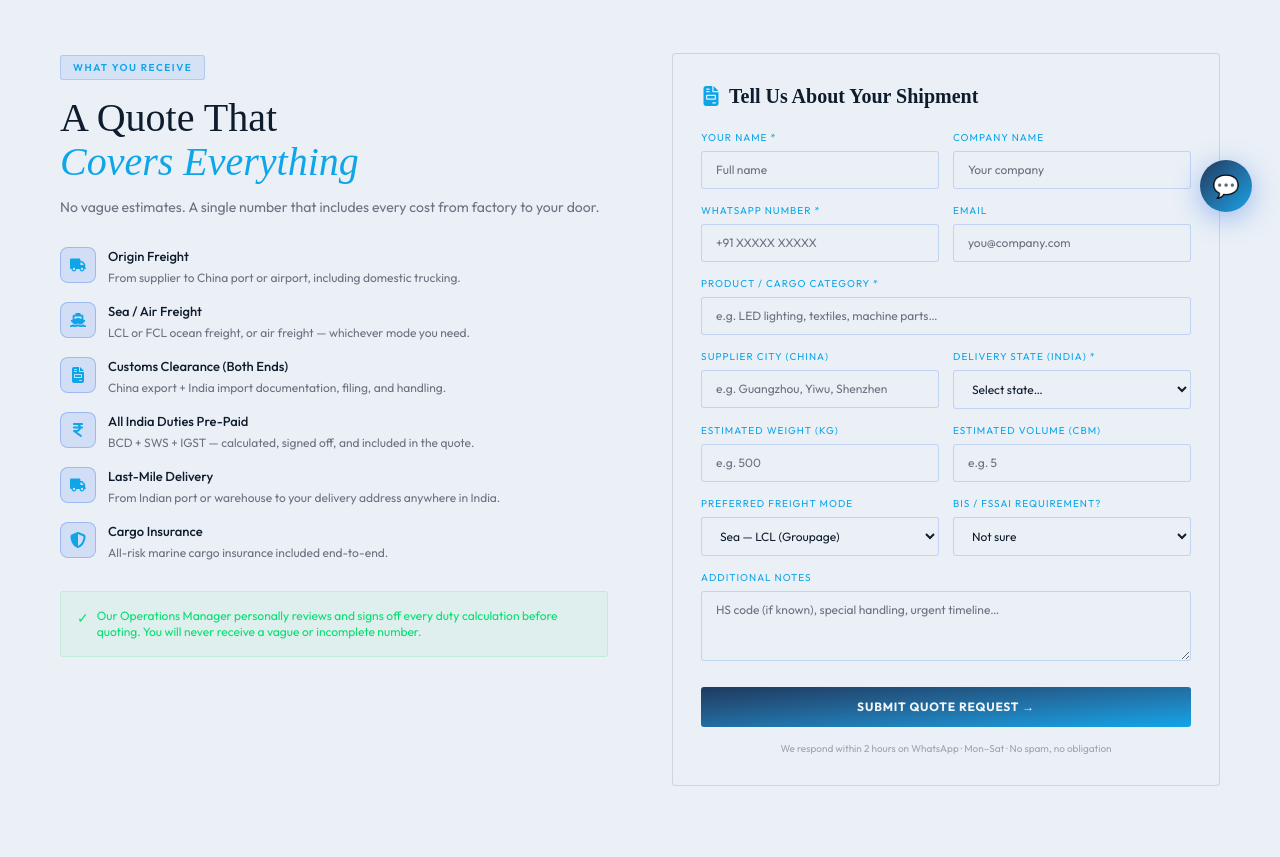
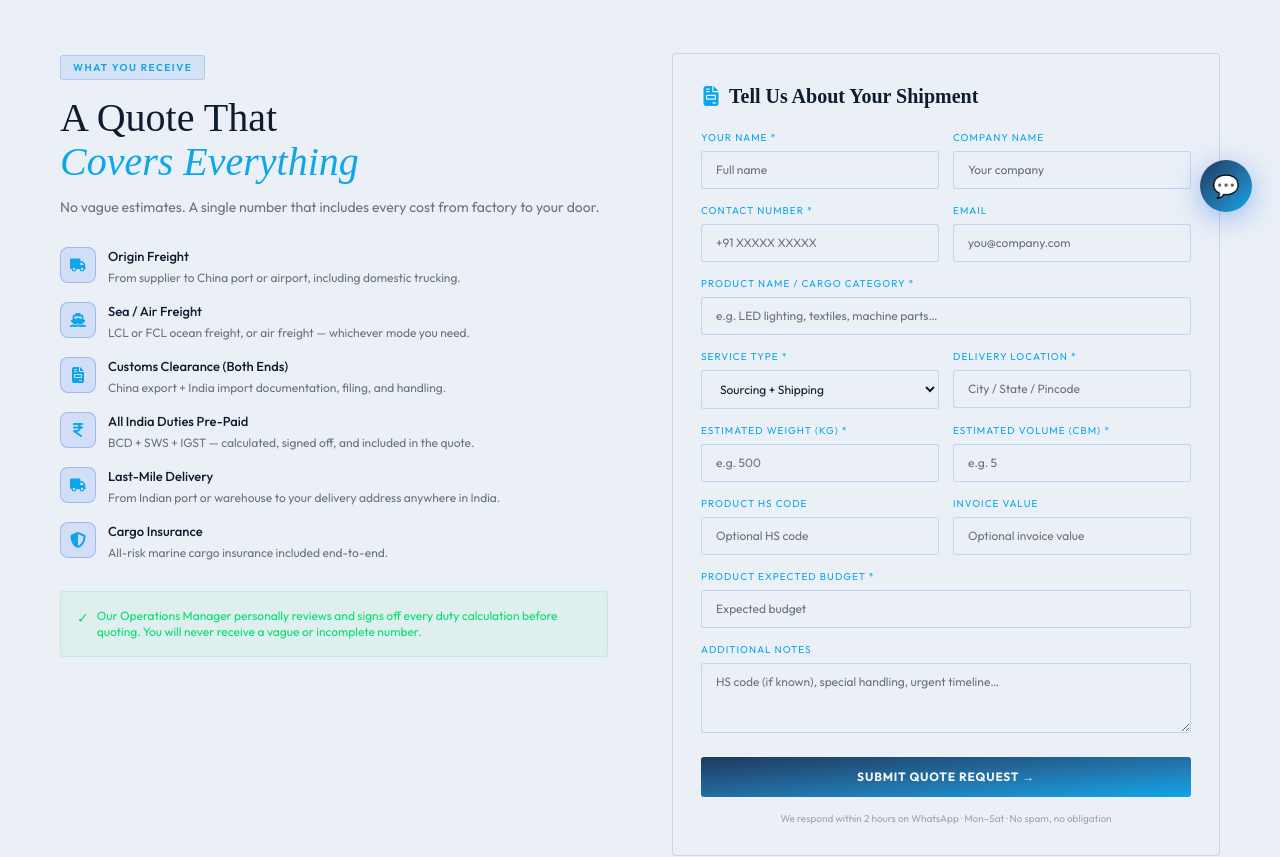
Before and after one commit to ctiddp-it/ctiddp-new-web, a Next.js app: page /quote in a window 1280 px wide. Shown: the part 560-1417 px from the top of the page. Built offline with nearby package versions, Linux system fonts and the light colour scheme; no server answers.

Commit message:
feat(quote form): integrated quote form with CRM lead ingestion API

```diff
--- a/src/app/quote/GetQuoteClient.jsx
+++ b/src/app/quote/GetQuoteClient.jsx
@@ -18,6 +18,94 @@ import Link from 'next/link'
 
 export default function GetQuoteClient() {
   const [submitted, setSubmitted] = useState(false)
+  const [submitting, setSubmitting] = useState(false)
+  const [error, setError] = useState('')
+  const [formData, setFormData] = useState({
+    name: '',
+    companyName: '',
+    contactNumber: '',
+    email: '',
+    productCategory: '',
+    hsCode: '',
+    serviceType: 'sourcing_shipping',
+    productBudget: '',
+    supplierDetails: {
+      supplierName: '',
+      supplierContactDetails: '',
+    },
+    deliveryLocation: '',
+    estimatedWeightKg: '',
+    estimatedVolumeCBM: '',
+    invoiceValue: '',
+    additionalNotes: '',
+  })
+
+  const API_BASE = process.env.NEXT_PUBLIC_API_URL || 'http://localhost:5000/api'
+
+  const handleChange = (event) => {
+    const { name, value } = event.target
+    setFormData((prev) => ({ ...prev, [name]: value }))
+  }
+
+  const handleSupplierChange = (event) => {
+    const { name, value } = event.target
+    setFormData((prev) => ({
+      ...prev,
+      supplierDetails: {
+        ...prev.supplierDetails,
+        [name]: value,
+      },
+    }))
+  }
+
+  const handleSubmit = async (event) => {
+    event.preventDefault()
+    setSubmitting(true)
+    setError('')
+    try {
+      const payload = {
+        name: formData.name,
+        companyName: formData.companyName || undefined,
+        contactNumber: formData.contactNumber,
+        email: formData.email || undefined,
+        productCategory: formData.productCategory,
+        hsCode: formData.hsCode || undefined,
+        serviceType: formData.serviceType,
+        productBudget:
+          formData.serviceType === 'sourcing_shipping' && formData.productBudget
+            ? Number(formData.productBudget)
+            : undefined,
+        supplierDetails:
+          formData.serviceType === 'only_shipping'
+            ? {
+                supplierName: formData.supplierDetails.supplierName,
+                supplierContactDetails: formData.supplierDetails.supplierContactDetails,
+              }
+            : undefined,
+        deliveryLocation: formData.deliveryLocation,
+        estimatedWeightKg: Number(formData.estimatedWeightKg),
+        estimatedVolumeCBM: Number(formData.estimatedVolumeCBM),
+        invoiceValue: formData.invoiceValue ? Number(formData.invoiceValue) : undefined,
+        additionalNotes: formData.additionalNotes || undefined,
+      }
+
+      const response = await fetch(`${API_BASE}/crm/leads`, {
+        method: 'POST',
+        headers: { 'Content-Type': 'application/json' },
+        body: JSON.stringify(payload),
+      })
+
+      if (!response.ok) {
+        const body = await response.json().catch(() => ({}))
+        throw new Error(body.message || 'Unable to submit quote request')
+      }
+      setSubmitted(true)
+    } catch (submitError) {
+      setError(submitError.message || 'Unable to submit quote request')
+    } finally {
+      setSubmitting(false)
+    }
+  }
 
   return (
     <>
@@ -113,10 +201,14 @@ export default function GetQuoteClient() {
                   </div>
                 </div>
 
-                <form className="grid grid-cols-1 sm:grid-cols-2 gap-3.5">
+                <form className="grid grid-cols-1 sm:grid-cols-2 gap-3.5" onSubmit={handleSubmit}>
                   <div className="sm:col-span-1">
                     <label className="text-[10px] tracking-[1px] uppercase text-gold-light mb-1.5 block">Your Name *</label>
                     <input
+                      name="name"
+                      value={formData.name}
+                      onChange={handleChange}
+                      required
                       className="w-full bg-[rgba(255,255,255,0.03)] border border-[rgba(37,99,235,0.2)] rounded-[3px] py-2.5 px-3.5 text-white text-xs outline-none placeholder:text-muted focus:border-gold transition-colors"
                       placeholder="Full name"
                     />
@@ -124,13 +216,20 @@ export default function GetQuoteClient() {
                   <div className="sm:col-span-1">
                     <label className="text-[10px] tracking-[1px] uppercase text-gold-light mb-1.5 block">Company Name</label>
                     <input
+                      name="companyName"
+                      value={formData.companyName}
+                      onChange={handleChange}
                       className="w-full bg-[rgba(255,255,255,0.03)] border border-[rgba(37,99,235,0.2)] rounded-[3px] py-2.5 px-3.5 text-white text-xs outline-none placeholder:text-muted focus:border-gold transition-colors"
                       placeholder="Your company"
                     />
                   </div>
                   <div className="sm:col-span-1">
-                    <label className="text-[10px] tracking-[1px] uppercase text-gold-light mb-1.5 block">WhatsApp Number *</label>
+                    <label className="text-[10px] tracking-[1px] uppercase text-gold-light mb-1.5 block">Contact Number *</label>
                     <input
+                      name="contactNumber"
+                      value={formData.contactNumber}
+                      onChange={handleChange}
+                      required
                       className="w-full bg-[rgba(255,255,255,0.03)] border border-[rgba(37,99,235,0.2)] rounded-[3px] py-2.5 px-3.5 text-white text-xs outline-none placeholder:text-muted focus:border-gold transition-colors"
                       placeholder="+91 XXXXX XXXXX"
                     />
@@ -139,82 +238,155 @@ export default function GetQuoteClient() {
                     <label className="text-[10px] tracking-[1px] uppercase text-gold-light mb-1.5 block">Email</label>
                     <input
                       type="email"
+                      name="email"
+                      value={formData.email}
+                      onChange={handleChange}
                       className="w-full bg-[rgba(255,255,255,0.03)] border border-[rgba(37,99,235,0.2)] rounded-[3px] py-2.5 px-3.5 text-white text-xs outline-none placeholder:text-muted focus:border-gold transition-colors"
                       placeholder="you@company.com"
                     />
                   </div>
                   <div className="sm:col-span-2">
-                    <label className="text-[10px] tracking-[1px] uppercase text-gold-light mb-1.5 block">Product / Cargo Category *</label>
+                    <label className="text-[10px] tracking-[1px] uppercase text-gold-light mb-1.5 block">Product Name / Cargo Category *</label>
                     <input
+                      name="productCategory"
+                      value={formData.productCategory}
+                      onChange={handleChange}
+                      required
                       className="w-full bg-[rgba(255,255,255,0.03)] border border-[rgba(37,99,235,0.2)] rounded-[3px] py-2.5 px-3.5 text-white text-xs outline-none placeholder:text-muted focus:border-gold transition-colors"
                       placeholder="e.g. LED lighting, textiles, machine parts…"
                     />
                   </div>
                   <div className="sm:col-span-1">
-                    <label className="text-[10px] tracking-[1px] uppercase text-gold-light mb-1.5 block">Supplier City (China)</label>
+                    <label className="text-[10px] tracking-[1px] uppercase text-gold-light mb-1.5 block">Service Type *</label>
+                    <select
+                      name="serviceType"
+                      value={formData.serviceType}
+                      onChange={handleChange}
+                      required
+                      className="w-full bg-[rgba(255,255,255,0.03)] border border-[rgba(37,99,235,0.2)] rounded-[3px] py-2.5 px-3.5 text-white text-xs outline-none focus:border-gold transition-colors"
+                    >
+                      <option value="sourcing_shipping">Sourcing + Shipping</option>
+                      <option value="only_shipping">Only Shipping</option>
+                    </select>
+                  </div>
+                  <div className="sm:col-span-1">
+                    <label className="text-[10px] tracking-[1px] uppercase text-gold-light mb-1.5 block">Delivery Location *</label>
                     <input
+                      name="deliveryLocation"
+                      value={formData.deliveryLocation}
+                      onChange={handleChange}
+                      required
                       className="w-full bg-[rgba(255,255,255,0.03)] border border-[rgba(37,99,235,0.2)] rounded-[3px] py-2.5 px-3.5 text-white text-xs outline-none placeholder:text-muted focus:border-gold transition-colors"
-                      placeholder="e.g. Guangzhou, Yiwu, Shenzhen"
+                      placeholder="City / State / Pincode"
                     />
                   </div>
                   <div className="sm:col-span-1">
-                    <label className="text-[10px] tracking-[1px] uppercase text-gold-light mb-1.5 block">Delivery State (India) *</label>
-                    <select className="w-full bg-[rgba(255,255,255,0.03)] border border-[rgba(37,99,235,0.2)] rounded-[3px] py-2.5 px-3.5 text-white text-xs outline-none focus:border-gold transition-colors">
-                      <option value="">Select state…</option>
-                      {['Andhra Pradesh', 'Telangana', 'Tamil Nadu', 'Karnataka', 'Maharashtra', 'Delhi', 'Gujarat', 'Rajasthan', 'West Bengal', 'Other'].map(s => <option key={s} value={s}>{s}</option>)}
-                    </select>
-                  </div>
-                  <div className="sm:col-span-1">
-                    <label className="text-[10px] tracking-[1px] uppercase text-gold-light mb-1.5 block">Estimated Weight (KG)</label>
+                    <label className="text-[10px] tracking-[1px] uppercase text-gold-light mb-1.5 block">Estimated Weight (KG) *</label>
                     <input
                       type="number"
+                      name="estimatedWeightKg"
+                      value={formData.estimatedWeightKg}
+                      onChange={handleChange}
+                      required
                       className="w-full bg-[rgba(255,255,255,0.03)] border border-[rgba(37,99,235,0.2)] rounded-[3px] py-2.5 px-3.5 text-white text-xs outline-none placeholder:text-muted focus:border-gold transition-colors"
                       placeholder="e.g. 500"
                     />
                   </div>
                   <div className="sm:col-span-1">
-                    <label className="text-[10px] tracking-[1px] uppercase text-gold-light mb-1.5 block">Estimated Volume (CBM)</label>
+                    <label className="text-[10px] tracking-[1px] uppercase text-gold-light mb-1.5 block">Estimated Volume (CBM) *</label>
                     <input
                       type="number"
+                      name="estimatedVolumeCBM"
+                      value={formData.estimatedVolumeCBM}
+                      onChange={handleChange}
+                      required
                       className="w-full bg-[rgba(255,255,255,0.03)] border border-[rgba(37,99,235,0.2)] rounded-[3px] py-2.5 px-3.5 text-white text-xs outline-none placeholder:text-muted focus:border-gold transition-colors"
                       placeholder="e.g. 5"
                     />
                   </div>
                   <div className="sm:col-span-1">
-                    <label className="text-[10px] tracking-[1px] uppercase text-gold-light mb-1.5 block">Preferred Freight Mode</label>
-                    <select className="w-full bg-[rgba(255,255,255,0.03)] border border-[rgba(37,99,235,0.2)] rounded-[3px] py-2.5 px-3.5 text-white text-xs outline-none focus:border-gold transition-colors">
-                      <option>Sea — LCL (Groupage)</option>
-                      <option>Sea — FCL 20ft</option>
-                      <option>Sea — FCL 40ft</option>
-                      <option>Air Freight</option>
-                      <option>Not sure — advise me</option>
-                    </select>
+                    <label className="text-[10px] tracking-[1px] uppercase text-gold-light mb-1.5 block">Product HS Code</label>
+                    <input
+                      name="hsCode"
+                      value={formData.hsCode}
+                      onChange={handleChange}
+                      className="w-full bg-[rgba(255,255,255,0.03)] border border-[rgba(37,99,235,0.2)] rounded-[3px] py-2.5 px-3.5 text-white text-xs outline-none placeholder:text-muted focus:border-gold transition-colors"
+                      placeholder="Optional HS code"
+                    />
                   </div>
                   <div className="sm:col-span-1">
-                    <label className="text-[10px] tracking-[1px] uppercase text-gold-light mb-1.5 block">BIS / FSSAI requirement?</label>
-                    <select className="w-full bg-[rgba(255,255,255,0.03)] border border-[rgba(37,99,235,0.2)] rounded-[3px] py-2.5 px-3.5 text-white text-xs outline-none focus:border-gold transition-colors">
-                      <option>Not sure</option>
-                      <option>Yes — BIS required</option>
-                      <option>Yes — FSSAI required</option>
-                      <option>No licence required</option>
-                    </select>
+                    <label className="text-[10px] tracking-[1px] uppercase text-gold-light mb-1.5 block">Invoice Value</label>
+                    <input
+                      type="number"
+                      name="invoiceValue"
+                      value={formData.invoiceValue}
+                      onChange={handleChange}
+                      className="w-full bg-[rgba(255,255,255,0.03)] border border-[rgba(37,99,235,0.2)] rounded-[3px] py-2.5 px-3.5 text-white text-xs outline-none placeholder:text-muted focus:border-gold transition-colors"
+                      placeholder="Optional invoice value"
+                    />
                   </div>
+                  {formData.serviceType === 'sourcing_shipping' && (
+                    <div className="sm:col-span-2">
+                      <label className="text-[10px] tracking-[1px] uppercase text-gold-light mb-1.5 block">Product Expected Budget *</label>
+                      <input
+                        type="number"
+                        name="productBudget"
+                        value={formData.productBudget}
+                        onChange={handleChange}
+                        required
+                        className="w-full bg-[rgba(255,255,255,0.03)] border border-[rgba(37,99,235,0.2)] rounded-[3px] py-2.5 px-3.5 text-white text-xs outline-none placeholder:text-muted focus:border-gold transition-colors"
+                        placeholder="Expected budget"
+                      />
+                    </div>
+                  )}
+                  {formData.serviceType === 'only_shipping' && (
+                    <>
+                      <div className="sm:col-span-1">
+                        <label className="text-[10px] tracking-[1px] uppercase text-gold-light mb-1.5 block">Supplier Name *</label>
+                        <input
+                          name="supplierName"
+                          value={formData.supplierDetails.supplierName}
+                          onChange={handleSupplierChange}
+                          required
+                          className="w-full bg-[rgba(255,255,255,0.03)] border border-[rgba(37,99,235,0.2)] rounded-[3px] py-2.5 px-3.5 text-white text-xs outline-none placeholder:text-muted focus:border-gold transition-colors"
+                          placeholder="Supplier name"
+                        />
+                      </div>
+                      <div className="sm:col-span-1">
+                        <label className="text-[10px] tracking-[1px] uppercase text-gold-light mb-1.5 block">Supplier Contact Details *</label>
+                        <input
+                          name="supplierContactDetails"
+                          value={formData.supplierDetails.supplierContactDetails}
+                          onChange={handleSupplierChange}
+                          required
+                          className="w-full bg-[rgba(255,255,255,0.03)] border border-[rgba(37,99,235,0.2)] rounded-[3px] py-2.5 px-3.5 text-white text-xs outline-none placeholder:text-muted focus:border-gold transition-colors"
+                          placeholder="Supplier phone/email"
+                        />
+                      </div>
+                    </>
+                  )}
                   <div className="sm:col-span-2">
                     <label className="text-[10px] tracking-[1px] uppercase text-gold-light mb-1.5 block">Additional Notes</label>
                     <textarea
+                      name="additionalNotes"
+                      value={formData.additionalNotes}
+                      onChange={handleChange}
                       className="w-full bg-[rgba(255,255,255,0.03)] border border-[rgba(37,99,235,0.2)] rounded-[3px] py-2.5 px-3.5 text-white text-xs outline-none placeholder:text-muted focus:border-gold transition-colors resize-y"
                       placeholder="HS code (if known), special handling, urgent timeline…"
                       rows={3}
                     />
                   </div>
+                  {error ? <p className="sm:col-span-2 text-xs text-red-400">{error}</p> : null}
+                  <div className="sm:col-span-2">
+                    <button
+                      type="submit"
+                      disabled={submitting}
+                      className="mt-1 w-full bg-gradient-to-br from-gold to-gold-light text-black py-3 rounded-[3px] text-xs font-bold tracking-[0.8px] uppercase transition-all hover:scale-[1.02] cursor-none disabled:opacity-70"
+                    >
+                      {submitting ? 'Submitting...' : 'Submit Quote Request →'}
+                    </button>
+                  </div>
                 </form>
-
-                <button
-                  onClick={() => setSubmitted(true)}
-                  className="mt-5 w-full bg-gradient-to-br from-gold to-gold-light text-black py-3 rounded-[3px] text-xs font-bold tracking-[0.8px] uppercase transition-all hover:scale-[1.02] cursor-none"
-                >
-                  Submit Quote Request →
-                </button>
 
                 <p className="text-[10px] text-muted/60 text-center mt-3.5 leading-relaxed">
                   We respond within 2 hours on WhatsApp · Mon–Sat · No spam, no obligation
```
